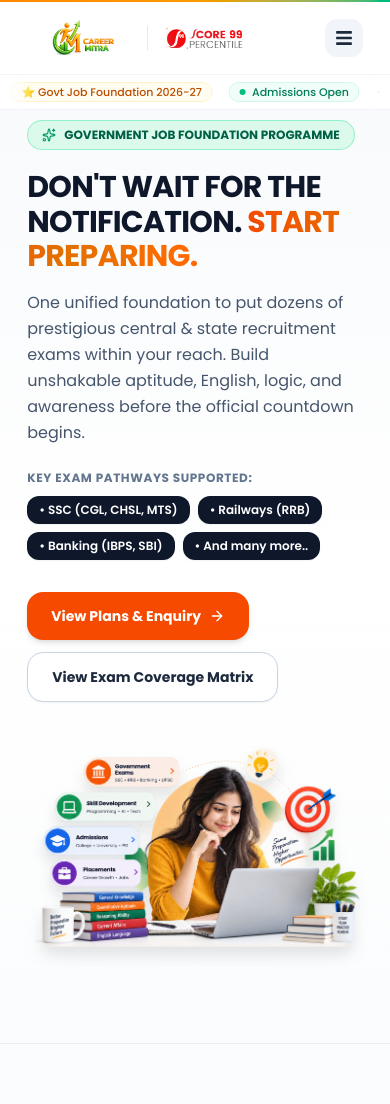
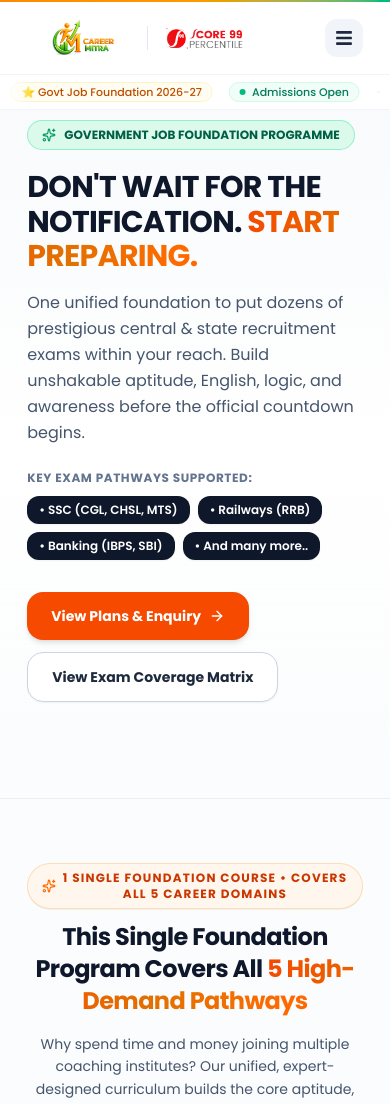
Before and after one commit to merugu-srikanth/career-Courses, a Next.js app: page / in a window 390 px wide. Shown: the top 1104 px of the page. Built offline with nearby package versions, Linux system fonts and the light colour scheme.

Commit message:
Hide hero illustration image on mobile screens

```diff
--- a/src/components/coaching/CoachingHero.jsx
+++ b/src/components/coaching/CoachingHero.jsx
@@ -100,8 +100,8 @@ export default function CoachingHero() {
             </div>
           </div>
 
-          {/* Right Hero Image (courses1.png) + Consultation Card right at the bottom of the image */}
-          <div className="lg:col-span-5 flex flex-col items-center justify-center gap-4">
+          {/* Right Hero Image (courses1.png) + Consultation Card (hidden on small/mobile screens) */}
+          <div className="hidden lg:flex lg:col-span-5 flex-col items-center justify-center gap-4">
             <div className="relative w-full max-w-md lg:max-w-lg">
               {/* Soft backdrop glow */}
               <div className="absolute -inset-4 bg-gradient-to-tr from-orange-300/20 via-amber-200/20 to-emerald-300/20 rounded-3xl blur-2xl -z-10" />
```
